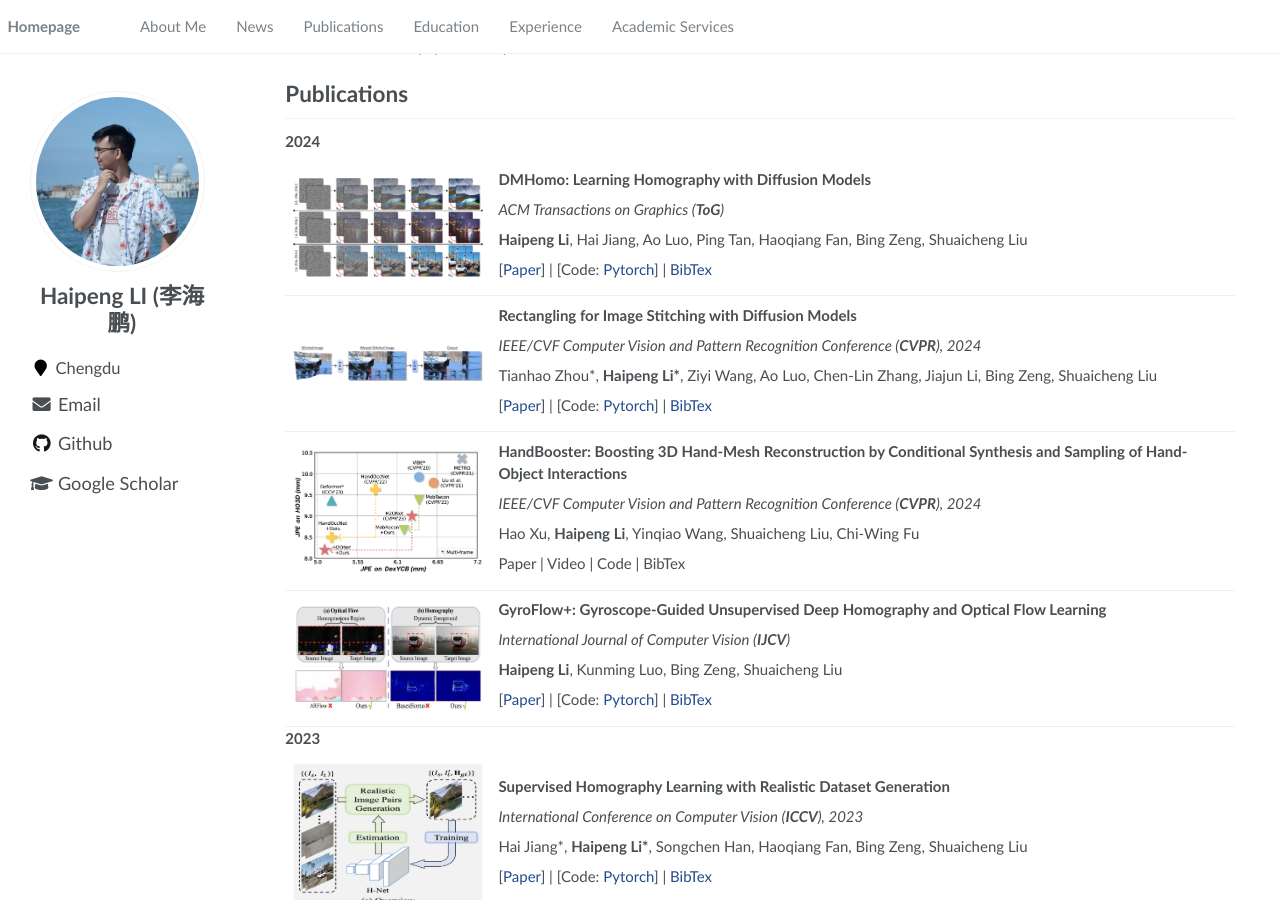
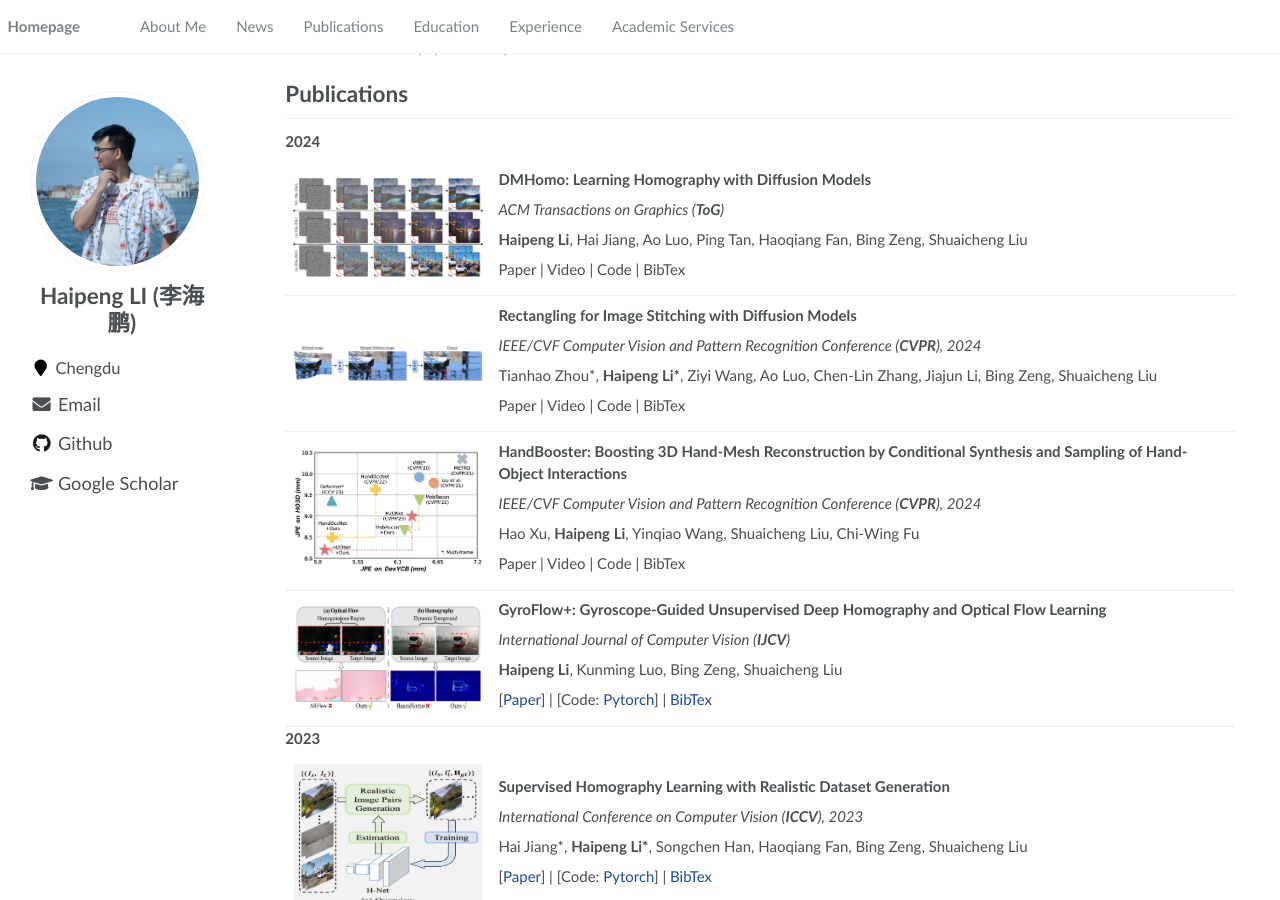
Before and after one commit to lhaippp/lhaippp.github.io, a Jekyll site: the page built from _pages/about.md, in a window 1280 px wide and 900 px high, scrolled down 345 px. Built offline with Jekyll 4.4.1, drawn with Linux system fonts in a browser that asks for light colours.

Commit message:
Update about.md

```diff
--- a/_pages/about.md
+++ b/_pages/about.md
@@ -40,7 +40,7 @@ I am currently a Ph.D. student at the SICE from the University of Electronic Sci
 
 **Haipeng Li**, Hai Jiang, Ao Luo, Ping Tan, Haoqiang Fan, Bing Zeng, Shuaicheng Liu
 
-[[Paper]()] \| [Code: [Pytorch]()] \| [BibTex]() <strong><span class='show_paper_citations' data='3WQTKocAAAAJ:WF5omc3nYNoC'></span></strong>
+Paper \| Video \| Code \| BibTex <strong><span class='show_paper_citations' data='3WQTKocAAAAJ:WF5omc3nYNoC'></span></strong>
 </div>
 </div>
 
@@ -53,7 +53,7 @@ I am currently a Ph.D. student at the SICE from the University of Electronic Sci
 
 Tianhao Zhou\*, **Haipeng Li\***, Ziyi Wang, Ao Luo, Chen-Lin Zhang, Jiajun Li, Bing Zeng, Shuaicheng Liu
 
-[[Paper]()] \| [Code: [Pytorch]()] \| [BibTex]() <strong><span class='show_paper_citations' data='3WQTKocAAAAJ:WF5omc3nYNoC'></span></strong>
+Paper \| Video \| Code \| BibTex <strong><span class='show_paper_citations' data='3WQTKocAAAAJ:WF5omc3nYNoC'></span></strong>
 </div>
 </div>
 
```
